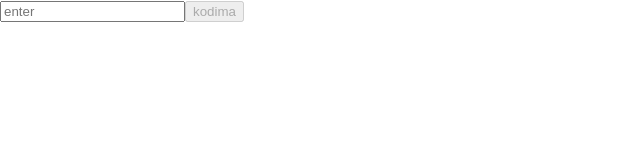
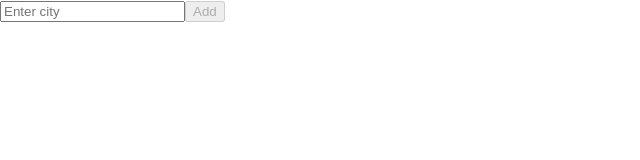
Before and after one commit to BeerSheva22-TimurOvadya/React-Application, a React (Create React App) app: page / in a window 1280 px wide. Shown: the top 160 px of the page, without its empty margins (0-640 px from the left). Built offline with nearby package versions, Linux system fonts and the light colour scheme.

Commit message:
HomeWork

```diff
--- a/src/App.tsx
+++ b/src/App.tsx
@@ -1,16 +1,37 @@
 import Clocks from './components/Clocks';
 import Input from './components/common/Input';
 import InputResult from './model/InputResult';
+import { useState } from 'react';
+import timeZones from './time-zones';
 
 const App: React.FC = () => {
+    const [cities, setCities] = useState<string[]>([]);
+    const [inputResult, setInputResult] = useState<InputResult>({ status: 'success', message: '' });
+
+    const submitFn = (inputText: string): InputResult => {
+      const matchedZones = timeZones.filter(tz => tz.mainCities.includes(inputText) || tz.countryName.toLowerCase() === inputText.toLowerCase());
+      if (matchedZones.length === 0) {
+          setInputResult({ status: 'error', message: 'This city or country does not exist in the list.' });
+      } else if (matchedZones.length > 1) {
+          setInputResult({ status: 'warning', message: 'Multiple time zones found, please enter a specific city.' });
+      } else {
+          console.log(inputText);
+          setCities([...cities, inputText]);
+          setInputResult({ status: 'success', message: 'The city was added successfully.' });
+      }
+      return inputResult;
+  }
+
     return (
-        <Input
-            submitFn={function (inputText: string): InputResult {
-                console.log(inputText);
-                return { status: 'success', message: inputText };
-            }}
-            type= "text" placeholder={'enter'} buttonTitle='kodima'
-        />
+        <div>
+            <Input
+                submitFn={submitFn}
+                type="text" placeholder={'Enter city'} buttonTitle='Add'
+                inputResult={inputResult} setInputResult={setInputResult}
+            />
+            <Clocks cities={cities} />
+        </div>
     );
 };
+
 export default App;
--- a/src/components/Clocks.tsx
+++ b/src/components/Clocks.tsx
@@ -1,7 +1,11 @@
 import { useState, useEffect } from 'react';
 import { Clock } from './Clock';
 
-const Clocks: React.FC = () => {
+type Props = {
+    cities: string[];
+}
+
+const Clocks: React.FC<Props> = ({ cities }) => {
     const [time, setTime] = useState<Date>(new Date());
     useEffect(() => {
         const intervalId = setInterval(() => {
@@ -11,8 +15,9 @@ const Clocks: React.FC = () => {
     }, []);
     return (
         <div style={{ display: 'flex', flexDirection: 'row', justifyContent: 'space-around' }}>
-            <Clock time={time} cityCountry="London" />
-            <Clock time={time} cityCountry="Toronto" />
+            {cities.map((city) => (
+                <Clock key={city} time={time} cityCountry={city} />
+            ))}
         </div>
     );
 };
--- /dev/null
+++ b/src/components/common/Alert.tsx
@@ -0,0 +1,26 @@
+import React from 'react';
+import InputResult from '../../model/InputResult';
+
+type Props = InputResult & {
+    clearMessage: () => void;
+};
+
+const Alert: React.FC<Props> = ({ status, message, clearMessage }) => {
+    const colorMap = {
+        error: 'red',
+        warning: 'orange',
+        success: 'green'
+    };
+
+    const color = colorMap[status] || null;
+
+    if (!color) return null;
+
+    setTimeout(clearMessage, 5000);
+
+    return (
+        <label style={{ color }}>{message}</label>
+    );
+};
+
+export default Alert;
--- a/src/components/common/Input.tsx
+++ b/src/components/common/Input.tsx
@@ -1,43 +1,38 @@
 import { useEffect, useRef, useState } from 'react';
 import InputResult from '../../model/InputResult';
+import Alert from './Alert';
 
 type Props = {
     submitFn: (inputText: string) => InputResult;
     placeholder: string;
     buttonTitle?: string;
     type?: string;
+    inputResult: InputResult;
+    setInputResult: (inputResult: InputResult) => void;
 };
 
-const Input: React.FC<Props> = ({ submitFn, placeholder, buttonTitle, type }) => {
+const Input: React.FC<Props> = ({ submitFn, placeholder, buttonTitle, type, inputResult, setInputResult }) => {
     const inputElementRef = useRef<HTMLInputElement>(null);
     const [disabled, setDisabled] = useState<boolean>(true);
-    const [message, setMessage] = useState<string>("");
 
     function onClickFn() {
-       const res = submitFn(inputElementRef.current!.value);
-       setMessage(res.message || '');
-       res.message && setTimeout(() => setMessage(''), 5000);
+        submitFn(inputElementRef.current!.value);
     }
 
-    function onChangeFn(){
+    function onChangeFn() {
         setDisabled(!inputElementRef.current?.value);
+    }
+
+    function clearMessage() {
+        setInputResult({ status: inputResult.status, message: '' });
     }
 
     return (
         <div>
-            <input type={type || 'text'} placeholder={placeholder} ref={inputElementRef}
-            onChange={onChangeFn}/>
+            <input type={type || 'text'} placeholder={placeholder} ref={inputElementRef} onChange={onChangeFn} />
             <button onClick={onClickFn} disabled={disabled}>{buttonTitle || 'GO'}</button>
-            {message && <p>{"success"} {message}</p>}
+            {inputResult.message && <Alert status={inputResult.status} message={inputResult.message} clearMessage={clearMessage} />}
         </div>
     );
 };
 export default Input;
-
-// компонента которая получает состояние. Если ворнинг - не ярко желтого, саксес - зеленого, ерор - не ярко красным
-// сюда <p>{"success"} {message}</p> установить компоненту, которая принимает статус и значение как постоянные значениние?
-// применить импут для коняигурации значения часов
-// сколько часов, задается в конфигурации. должна быть настройка часов
-// если пользователь ничего не вводит, то остается та которая задана клоксом
-// если пользователь вводит какуюто временную зону
-// алерт - ошибка, суцефул - все норм
```
